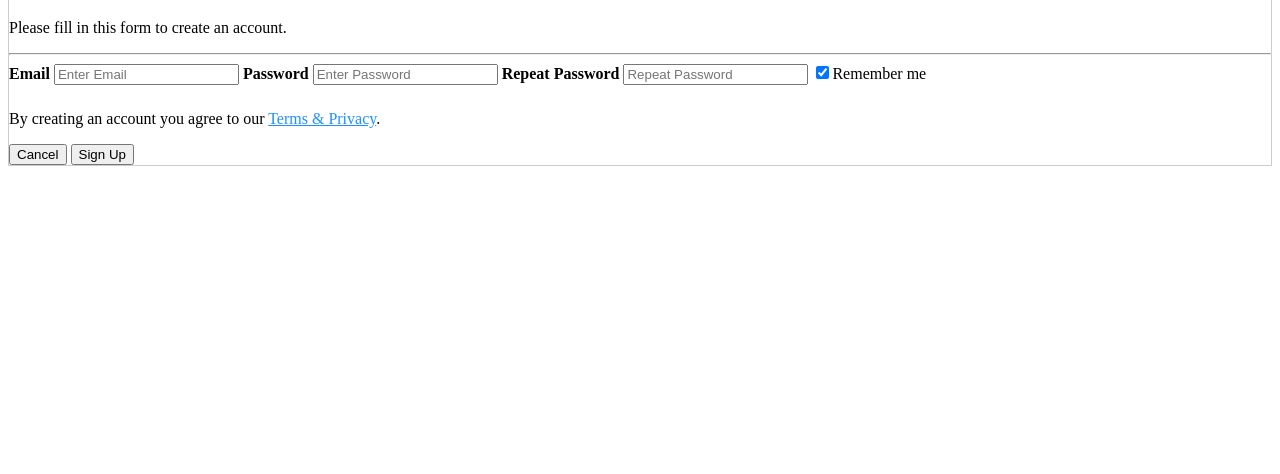
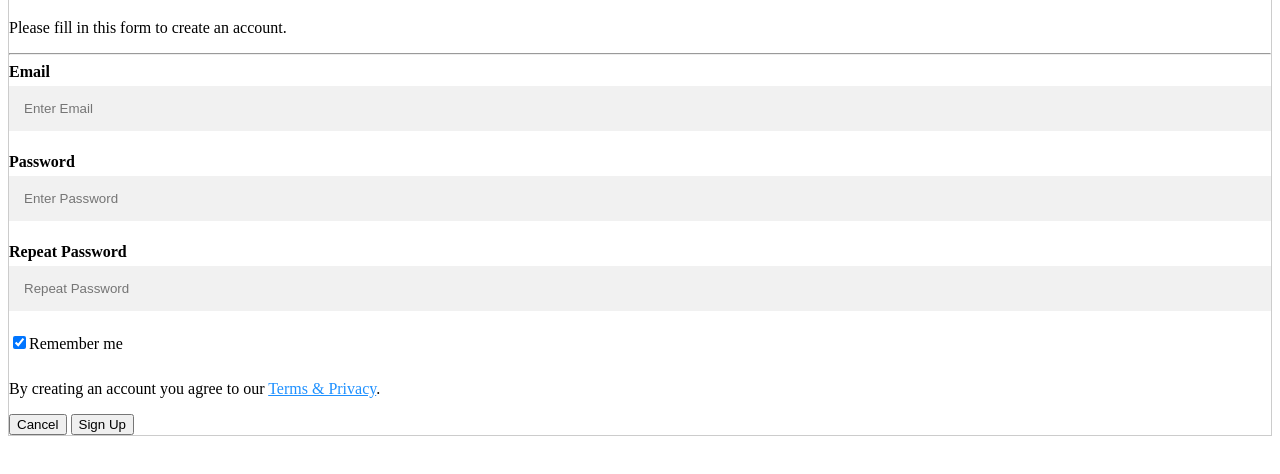
Before and after one commit to The-DigitalAcademy/sinesipho-email, a plain HTML site: page index.html in a window 1280 px wide. Shown: the part 70-544 px from the top of the page. Drawn offline with Linux system fonts and the light colour scheme.

Commit message:
added box-sizing

```diff
--- a/style.css
+++ b/style.css
@@ -0,0 +1,11 @@
+* {box-sizing: border-box;}
+
+/* Full with input fields */
+input[type=text], input[type=password] {
+    width: 100%;
+    padding: 15px;
+    margin: 5px 0 22px 0;
+    display: inline-block;
+    border: none;
+    background: #f1f1f1;
+}
```
Also changed, not shown: index.html (line endings or trailing spaces).
